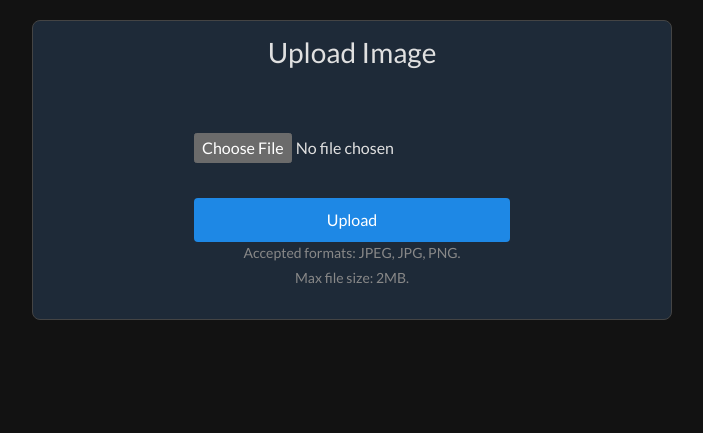
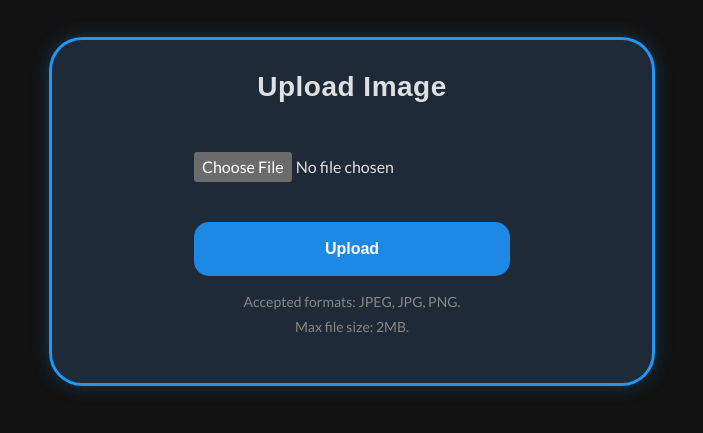
Before and after one commit to coria79/project_image_upload, a Django app: page / in a window 1280 px wide. Shown: the top 433 px of the page, without its empty margins (288-991 px from the left). Run offline with Django 5.2, Linux system fonts and the light colour scheme; data that the repository does not hold is empty; some libraries are stand-ins or nearby versions.

Commit message:
css modifications

```diff
--- a/django_project_image_upload/app_image_upload/static/app_image_upload/css/styles.css
+++ b/django_project_image_upload/app_image_upload/static/app_image_upload/css/styles.css
@@ -1,65 +1,121 @@
-/* --- Global Styles --- */
+/* -------------------------------------
+   CSS Variables
+   - Site-wide design tokens for color, spacing, radius, and typography
+------------------------------------- */
 
-/* Body element */
+:root {
+    /* Colors */
+    --background-color: #121212;
+    --text-color: #e0e0e0;
+    --container-bg: #1e2a38;
+    --primary-color: #1e88e5;
+    --primary-color-hover: #1565c0;
+    --primary-gradient-start: #1e88e5;
+    --primary-gradient-end: #42a5f5;
+    --neon-border: #2196f3;
+    --neon-border-hover: #42a5f5;
+    --glow-color: rgba(33, 150, 243, 0.4);
+    --glow-color-hover: rgba(66, 165, 245, 0.6);
+    --warning-color: #fdd835;
+    --success-color: #00c853;
+    --link-color: #81d4fa;
+
+    /* Spacing and sizing */
+    --container-padding: 30px;
+    --container-margin-y: 40px;
+    --input-spacing: 25px;
+    --button-spacing-y: 15px;
+
+    /* Border radius */
+    --border-radius-container: 30px;
+    --border-radius-button: 15px;
+
+    /* Transition */
+    --transition-fast: 0.3s ease-in-out;
+
+    /* Typography scale */
+    --font-size-sm: 13px;
+    --font-size-md: 16px;
+    --font-size-lg: 20px;
+    --font-size-xl: 28px;
+}
+
+
+/* -------------------------------------
+   Global Styles
+   - Base layout
+   - Background and text colors
+   - Basic elements
+------------------------------------- */
+
 body {
-    background-color: #121212; /* Dark background */
-    color: #e0e0e0; /* Soft white text for less strain */
+    background-color: var(--background-color);
+    color: var(--text-color);
     margin: 0;
     padding: 0;
-}
-
-/* Main container */
-.upload-form {
-    background-color: #1e2a38; /* Deep bluish background */
-    padding: 15px;
-    border: 0.5px solid #444; /* Softer border */
-    border-radius: 8px;
-    width: 90%;
-    margin: 20px auto;
-    box-sizing: border-box;
-}
-
-/* Header section */
-.upload-form__header {
-    display: flex;
-    justify-content: center;
-}
-
-/* Page title */
-h1 {
-    font-size: 24px;
-    color: #e0e0e0;
-    text-align: center;
 }
 
 a {
     text-decoration: none;
 }
 
+/* Applies to all inputs (including file input) */
 input {
-    margin-top: 25px;
-    margin-bottom: 25px;
+    margin-top: var(--input-spacing);
+    margin-bottom: var(--input-spacing);
+    white-space: normal;
+    word-break: break-word;
+    overflow-wrap: break-word;
+    width: 100%;
 }
 
-/* Content section */
+/* Smooth transitions for visual elements */
+.upload-form,
+.upload-form__button,
+.upload-form__group input {
+    transition: var(--transition-fast);
+}
+
+
+/* -------------------------------------
+   Layout Containers
+   - Form container structure and spacing
+------------------------------------- */
+
+.upload-form {
+    background-color: var(--container-bg);
+    padding: var(--container-padding);
+    border-radius: var(--border-radius-container);
+    margin: var(--container-margin-y) auto;
+    width: 90%;
+    max-width: 600px;
+
+    /* Neon-style glowing border */
+    box-shadow: 0 0 0 3px var(--neon-border), 0 0 20px var(--glow-color);
+}
+
+.upload-form:hover {
+    /* Stronger glow effect on hover */
+    box-shadow: 0 0 0 3px var(--neon-border-hover), 0 0 30px var(--glow-color-hover);
+}
+
+.upload-form__header {
+    display: flex;
+    justify-content: center;
+}
+
 .upload-form__content {
     display: flex;
     flex-direction: column;
     justify-content: center;
 }
 
-/* Title */
-.upload-form__title {
-    font-size: 20px;
-    color: #e0e0e0;
-}
-
-/* Form section */
 .upload-form__form {
     margin-top: 15px;
     display: flex;
     align-items: center;
     flex-direction: column;
+    max-width: 100%;
 }
 
 .upload-form__group {
@@ -68,76 +124,90 @@ input {
     flex-direction: column;
 }
 
-/* Button */
-.upload-form__button {
-    background-color: #1e88e5; /* Electric blue */
-    color: white;
-    padding: 10px 15px;
-    border: none;
-    border-radius: 4px;
-    cursor: pointer;
-    width: 100%;
-    max-width: 300px;
-    margin-top: 10px;
+
+/* -------------------------------------
+   Typography
+   - Titles and messages
+------------------------------------- */
+
+.upload-form__title {
+    font-size: var(--font-size-xl);
+    font-weight: 600;
+    font-family: 'Poppins', sans-serif;
+    color: var(--text-color);
+    text-align: center;
+    letter-spacing: 0.5px;
 }
 
-.upload-form__button:hover {
-    background-color: #1565c0; /* Stronger blue */
-}
-
-/* Messages block */
+/* Error messages list */
 .upload-form__messages {
-    margin-top: 15px;
     list-style: none;
     padding: 0;
 }
 
-/* Individual message */
+/* Single error message */
 .upload-form__message {
-    color: #fdd835; /* Golden yellow for warnings/errors */
+    color: var(--warning-color);
 }
 
-/* Success message block */
+/* Success message containers */
 .upload-form__success {
     margin-top: 20px;
 }
 
-/* Success title */
 .upload-form__success-title {
-    color: #00c853; /* Vivid green */
+    color: var(--success-color);
+    font-size: var(--font-size-lg);
 }
 
-/* Success URL text */
 .upload-form__success-url {
-    color: #e0e0e0;
+    color: var(--text-color);
 }
 
-/* Success link */
 .upload-form__success-link {
-    color: #81d4fa; /* Soft cyan/blue */
+    color: var(--link-color);
+    font-size: var(--font-size-sm);
 }
 
-/* --- Additional empty classes for future styling --- */
 
-/*
-.upload-form__form-group {
+/* -------------------------------------
+   Buttons
+   - Main submit button
+------------------------------------- */
+
+.upload-form__button {
+    background-color: var(--primary-color);
+    color: white;
+    border: none;
+    border-radius: var(--border-radius-button);
+    cursor: pointer;
+    margin: var(--button-spacing-y) 0;
+    padding: var(--button-spacing-y) 0;
+    width: 100%;
+    font-size: var(--font-size-md);
+    font-family: 'Poppins', sans-serif;
+    font-weight: 600;
 }
-.upload-form__input {
+
+.upload-form__button:hover {
+    box-shadow: 0 4px 12px var(--glow-color-hover);
+    transform: translateY(-2px);
 }
-upload-form__footer {
-}
-*/
 
-/* --- Media Queries for Tablets and Desktops --- */
+
+/* -------------------------------------
+   Responsive Design
+   - Layout adjustments for tablets and desktops
+------------------------------------- */
 
 /* Tablets */
 @media (min-width: 600px) {
     .upload-form {
-        width: 70%;
+        width: 50%;
     }
 
     .upload-form__title {
-        font-size: 26px;
+        font-size: var(--font-size-lg);
     }
 
     .upload-form__button {
@@ -152,10 +222,27 @@ upload-form__footer {
     }
 
     .upload-form__title {
-        font-size: 28px;
+        font-size: var(--font-size-xl);
     }
 
     .upload-form__button {
         max-width: 500px;
     }
 }
+
+
+/* -------------------------------------
+   Unused / Future Elements
+   - Reserved for future use if needed
+------------------------------------- */
+
+/*
+.upload-form__form-group {
+}
+
+.upload-form__input {
+}
+
+.upload-form__footer {
+}
+*/
```
